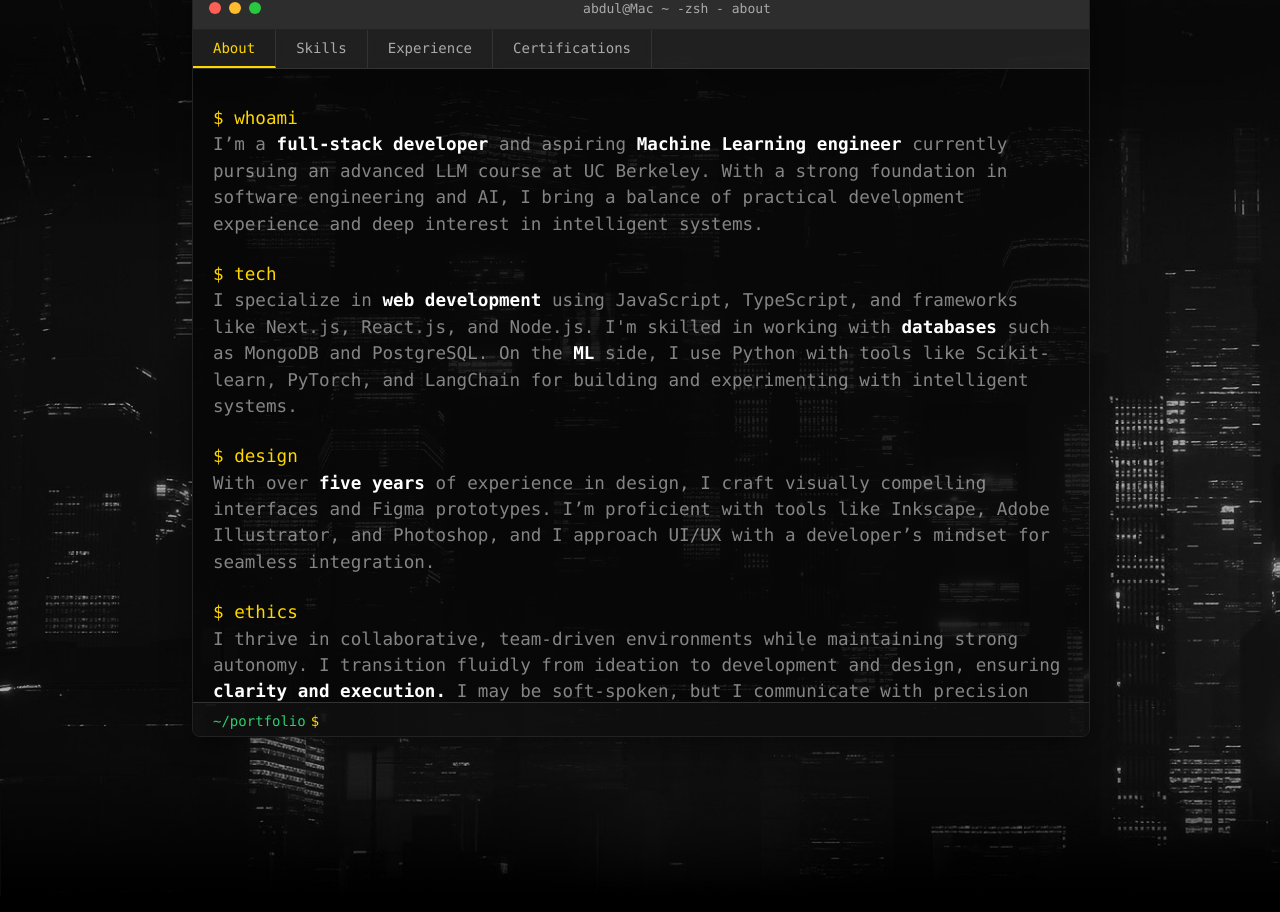
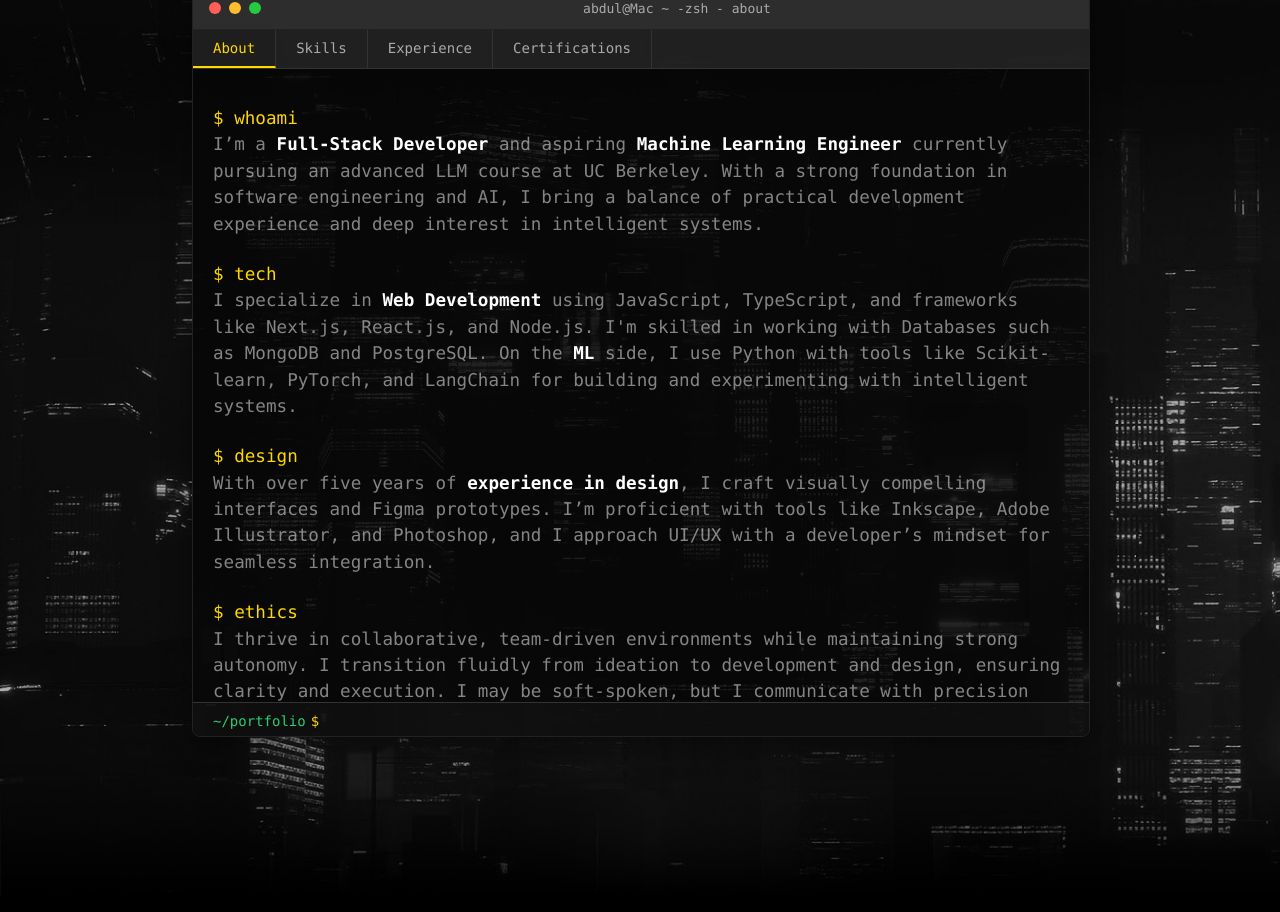
Before and after one commit to abdul-majeed-khan/portfolio_V1, a Next.js app: page / in a window 1280 px wide. Shown: the part 1035-1947 px from the top of the page. Built offline with nearby package versions, Linux system fonts and the light colour scheme; a web font is replaced by a local one.

Commit message:
about text changed

```diff
--- a/src/components/Landing/index.jsx
+++ b/src/components/Landing/index.jsx
@@ -79,7 +79,7 @@ export default function Home() {
 				<span className={styles.yellow}>$ whoami</span>
 				<br />
 				<span className={styles.white}>
-					I’m a <span className={styles.bold}> full-stack developer </span> and aspiring <span className={styles.bold}> Machine Learning engineer </span> currently pursuing an advanced LLM course at UC Berkeley.
+					I’m a <span className={styles.bold}>Full-Stack Developer</span> and aspiring <span className={styles.bold}>Machine Learning Engineer</span> currently pursuing an advanced LLM course at UC Berkeley.
 					With a strong foundation in software engineering and AI, I bring a balance of practical development experience and deep interest in intelligent systems.
 				</span>
 				</div>
@@ -87,16 +87,16 @@ export default function Home() {
 				<span className={styles.yellow}>$ tech</span>
 				<br />
 				<span className={styles.white}>
-					I specialize in <span className={styles.bold}> web development </span> using JavaScript, TypeScript, and frameworks like Next.js, React.js, and Node.js.
-					I'm skilled in working with <span className={styles.bold}> databases </span> such as MongoDB and PostgreSQL.
-					On the <span className={styles.bold}> ML </span> side, I use Python with tools like Scikit-learn, PyTorch, and LangChain for building and experimenting with intelligent systems.
+					I specialize in <span className={styles.bold}>Web Development</span> using JavaScript, TypeScript, and frameworks like Next.js, React.js, and Node.js.
+					I'm skilled in working with Databases such as MongoDB and PostgreSQL.
+					On the <span className={styles.bold}>ML</span> side, I use Python with tools like Scikit-learn, PyTorch, and LangChain for building and experimenting with intelligent systems.
 				</span>
 				</div>
 				<div className={styles.terminalLine}>
 				<span className={styles.yellow}>$ design</span>
 				<br />
 				<span className={styles.white}>
-					With over <span className={styles.bold}> five years </span> of experience in design, I craft visually compelling interfaces and Figma prototypes.
+					With over five years of <span className={styles.bold}> experience in design</span>, I craft visually compelling interfaces and Figma prototypes.
 					I’m proficient with tools like Inkscape, Adobe Illustrator, and Photoshop, and I approach UI/UX with a developer’s mindset for seamless integration.
 				</span>
 				</div>
@@ -105,10 +105,11 @@ export default function Home() {
 				<br />
 				<span className={styles.white}>
 					I thrive in collaborative, team-driven environments while maintaining strong autonomy.
-					I transition fluidly from ideation to development and design, ensuring <span className={styles.bold}> clarity and execution. </span>
+					I transition fluidly from ideation to development and design, ensuring clarity and execution.
 					I may be soft-spoken, but I communicate with precision and intention.
 				</span>
 				</div>
+
 
 			</div>
 		),
```
